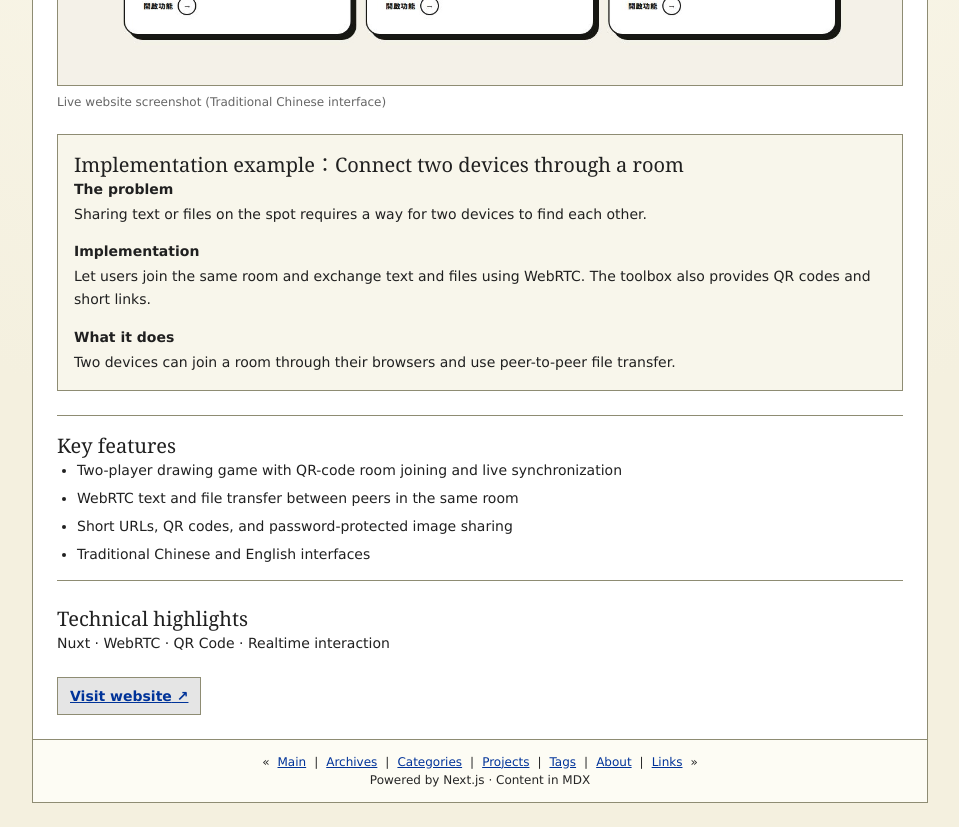
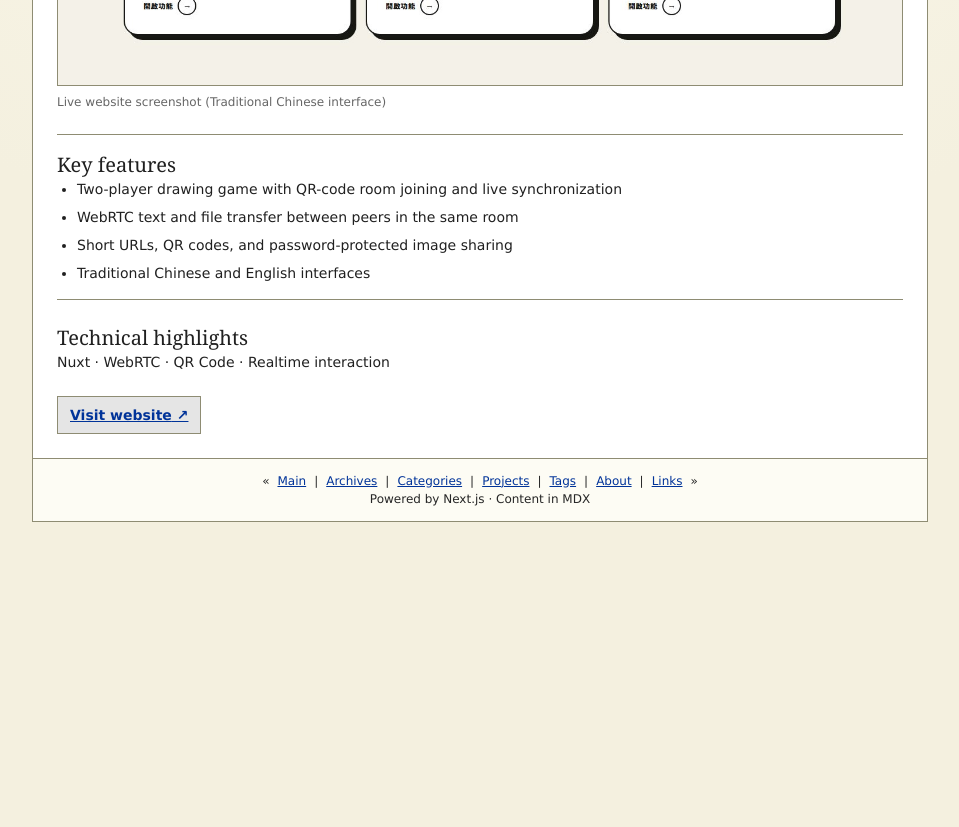
Before and after one commit to steedude/blog, a Next.js app: page /en/projects/3854335-web-tool in a window 1280 px wide. Shown: the part 780-1607 px from the top of the page, without its empty margins (160-1119 px from the left). After the commit the page ends 1326 px from the top, so only its background shows below. Built offline with nearby package versions, Linux system fonts and the light colour scheme; no server answers.

Commit message:
Remove implementation case study sections from all projects

```diff
--- a/app/[locale]/projects/[slug]/page.tsx
+++ b/app/[locale]/projects/[slug]/page.tsx
@@ -72,18 +72,6 @@ export default async function ProjectPage({
         <figcaption className="mt-2 text-xs text-muted">{dictionary.projects.screenshot}</figcaption>
       </figure>
 
-      <section className="my-6 border border-frame bg-panel p-4">
-        <h2 className="mt-0 font-serif text-xl">{dictionary.projects.caseStudy}：{project.caseStudy.title}</h2>
-        <dl className="mb-0 space-y-4">
-          {(["problem", "solution", "result"] as const).map((key) => (
-            <div key={key}>
-              <dt className="font-bold">{dictionary.projects[key]}</dt>
-              <dd className="ml-0 mt-1 leading-relaxed">{project.caseStudy[key]}</dd>
-            </div>
-          ))}
-        </dl>
-      </section>
-
       <section className="my-6 border-y border-frame py-4">
         <h2 className="font-serif text-xl">{dictionary.projects.features}</h2>
         <ul className="list-disc space-y-2 pl-5">
--- a/data/projects.ts
+++ b/data/projects.ts
@@ -7,12 +7,6 @@ export const projects: Project[] = [
     slug: "zhinan-ai-bazi",
     name: "指南｜AI 八字決策指引",
     screenshot: { src: "/projects/zhinan-ai-bazi.jpg", alt: "指南的問題輸入表單與三步驟解讀流程" },
-    caseStudy: {
-      title: "讓 AI 解讀邊生成、邊顯示",
-      problem: "一段完整解讀需要等待生成，使用者也需要能回頭查看自己的紀錄。",
-      solution: "以 Gemini 串流回傳解讀，搭配 Supabase 保存會員紀錄；資料存取使用 RLS，請求加入限流與每日額度。",
-      result: "使用者可以逐步讀取回應，登入後可保存、回顧及刪除自己的解讀紀錄。",
-    },
     summary: "輸入目前的困惑與出生資料，由程式排出八字命盤，再透過 AI 串流提供感情、工作、財運與人生方向的解讀。",
     url: "https://zhinan.3854335.com",
     features: [
@@ -28,12 +22,6 @@ export const projects: Project[] = [
     slug: "home-inventory",
     name: "庫存管理系統",
     screenshot: { src: "/projects/home-inventory.jpg", alt: "庫存管理系統首頁與示意庫存概況" },
-    caseStudy: {
-      title: "把庫存數量接上補貨提醒",
-      problem: "只記錄物品數量，仍需要自己逐項檢查哪些備品快用完。",
-      solution: "將物品數量、分類與存放位置集中管理，為物品設定低庫存門檻，搭配 Email 通知。",
-      result: "可以查看備品狀態，並在低於設定門檻時收到通知，讓庫存紀錄接到補貨流程。",
-    },
     summary: "集中管理居家備品的數量、分類與存放位置，並在庫存不足時寄送 Email 通知。",
     url: "https://inventory.3854335.com",
     features: [
@@ -49,12 +37,6 @@ export const projects: Project[] = [
     slug: "web-file",
     name: "Web File",
     screenshot: { src: "/projects/web-file.jpg", alt: "Web File 的圖片上傳區、輸出格式及壓縮品質設定" },
-    caseStudy: {
-      title: "讓圖片在瀏覽器裡完成轉檔",
-      problem: "圖片轉檔與壓縮是常見需求，但使用線上工具時，未必希望把檔案上傳出去。",
-      solution: "使用 WebAssembly 在瀏覽器處理圖片，提供格式、品質和尺寸設定，並以 PWA 支援安裝與離線使用。",
-      result: "使用者能在自己的裝置完成圖片轉檔與壓縮，檔案不需要先送到伺服器。",
-    },
     summary: "本機優先的瀏覽器檔案工具，使用 WASM 處理圖片轉檔、壓縮與 PDF 工作流程，也能安裝成 PWA 離線使用。",
     url: "https://file.3854335.com",
     features: [
@@ -70,12 +52,6 @@ export const projects: Project[] = [
     slug: "3854335-web-tool",
     name: "3854335 WEB TOOL",
     screenshot: { src: "/projects/3854335-web-tool.jpg", alt: "網頁工具箱的畫猜、點對點傳檔與短網址入口" },
-    caseStudy: {
-      title: "用房間連接兩台裝置",
-      problem: "臨時交換文字或檔案時，需要一個讓兩台裝置找到彼此的入口。",
-      solution: "讓使用者加入同一個房間，再透過 WebRTC 交換文字與檔案；工具箱另外提供 QR Code 和短網址功能。",
-      result: "兩台裝置可以透過瀏覽器加入房間，使用點對點傳檔功能。",
-    },
     summary: "把常用工具放進瀏覽器的多功能網站，提供即時互動、點對點傳檔與連結分享工具。",
     url: "https://3854335.com",
     features: [
@@ -91,12 +67,6 @@ export const projects: Project[] = [
     slug: "zhinan-ai-bazi",
     name: "Zhinan | AI Bazi Decision Guide",
     screenshot: { src: "/projects/zhinan-ai-bazi.jpg", alt: "Zhinan question form and three-step reading flow in Traditional Chinese" },
-    caseStudy: {
-      title: "Show an AI reading as it is generated",
-      problem: "A complete reading takes time to generate, and users need a way to revisit their records.",
-      solution: "Stream responses from Gemini and save member records in Supabase, with row-level security, request rate limits, and daily quotas.",
-      result: "Users can read the response as it arrives. Members can save, revisit, and delete their own readings.",
-    },
     summary: "A user enters a question and birth details, the application builds a Bazi chart, and AI streams guidance about relationships, work, finances, and life decisions.",
     url: "https://zhinan.3854335.com",
     features: [
@@ -112,12 +82,6 @@ export const projects: Project[] = [
     slug: "home-inventory",
     name: "Home Inventory",
     screenshot: { src: "/projects/home-inventory.jpg", alt: "Home Inventory landing page with an illustrative inventory overview in Traditional Chinese" },
-    caseStudy: {
-      title: "Connect stock records to replenishment alerts",
-      problem: "Recording quantities alone still leaves someone checking each item to see what is running low.",
-      solution: "Manage quantities, categories, and storage locations together, with a low-stock threshold for each item and email notifications.",
-      result: "Users can check household supplies and receive a notification when stock falls below a configured threshold.",
-    },
     summary: "A home inventory system for tracking quantities, categories, and storage locations, with email alerts when an item runs low.",
     url: "https://inventory.3854335.com",
     features: [
@@ -133,12 +97,6 @@ export const projects: Project[] = [
     slug: "web-file",
     name: "Web File",
     screenshot: { src: "/projects/web-file.jpg", alt: "Web File image input, output format, and compression settings in Traditional Chinese" },
-    caseStudy: {
-      title: "Convert images inside the browser",
-      problem: "Image conversion and compression are common tasks, but users may not want to upload their files to an online service.",
-      solution: "Process images in the browser with WebAssembly, with controls for format, quality, and dimensions, plus PWA installation and offline support.",
-      result: "Users can convert and compress images on their own device without uploading them to a server first.",
-    },
     summary: "A local-first browser file utility that uses WASM for image conversion, compression, and PDF workflows, with offline PWA support.",
     url: "https://file.3854335.com",
     features: [
@@ -154,12 +112,6 @@ export const projects: Project[] = [
     slug: "3854335-web-tool",
     name: "3854335 WEB TOOL",
     screenshot: { src: "/projects/3854335-web-tool.jpg", alt: "Toolbox entries for drawing, peer-to-peer transfer, and short links in Traditional Chinese" },
-    caseStudy: {
-      title: "Connect two devices through a room",
-      problem: "Sharing text or files on the spot requires a way for two devices to find each other.",
-      solution: "Let users join the same room and exchange text and files using WebRTC. The toolbox also provides QR codes and short links.",
-      result: "Two devices can join a room through their browsers and use peer-to-peer file transfer.",
-    },
     summary: "A browser-based toolbox for real-time interaction, peer-to-peer file transfer, and link sharing.",
     url: "https://3854335.com",
     features: [
--- a/i18n/dictionaries/en.ts
+++ b/i18n/dictionaries/en.ts
@@ -67,10 +67,6 @@ export const enDictionary: Dictionary = {
     description: "Technical sites with consistent writing, clear opinions, and ideas worth revisiting.",
   },
   projects: {
-    caseStudy: "Implementation example",
-    problem: "The problem",
-    solution: "Implementation",
-    result: "What it does",
     screenshot: "Live website screenshot (Traditional Chinese interface)",
     title: "Projects",
     description: "Production websites and frontend implementations.",
--- a/i18n/dictionaries/zh-TW.ts
+++ b/i18n/dictionaries/zh-TW.ts
@@ -72,10 +72,6 @@ export const zhTWDictionary: Dictionary = {
     visitSite: "開啟網站",
     features: "主要功能",
     technologies: "技術重點",
-    caseStudy: "實作案例",
-    problem: "要解決的問題",
-    solution: "實作方式",
-    result: "完成的功能",
     screenshot: "網站實際畫面（繁體中文版）",
   },
   search: {
--- a/types/i18n.ts
+++ b/types/i18n.ts
@@ -77,10 +77,6 @@ export type Dictionary = {
     visitSite: string;
     features: string;
     technologies: string;
-    caseStudy: string;
-    problem: string;
-    solution: string;
-    result: string;
     screenshot: string;
   };
   search: {
--- a/types/project.ts
+++ b/types/project.ts
@@ -9,5 +9,4 @@ export type Project = {
   features: string[];
   technologies: string[];
   screenshot: { src: string; alt: string };
-  caseStudy: { title: string; problem: string; solution: string; result: string };
 };
```
Also changed, not shown: 1 other file (tests, documents, lock files or other folders).
